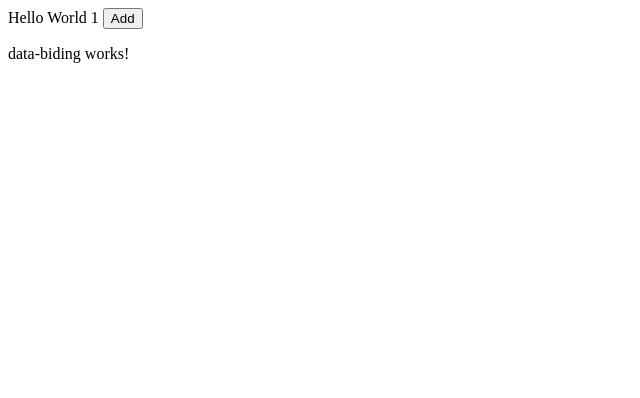
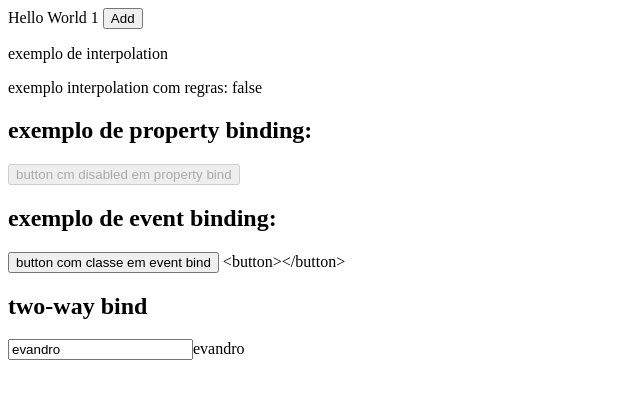
Before and after one commit to evanzs/angular-unitTest-jasmine, an Angular app: page / in a window 1280 px wide. Shown: the top 398 px of the page, without its empty margins (0-640 px from the left). Built offline with nearby package versions, Linux system fonts and the light colour scheme.

Commit message:
feat:sparkles: using data binding

```diff
--- a/src/app/app.module.ts
+++ b/src/app/app.module.ts
@@ -8,6 +8,7 @@ import { ListaInvestimentosComponent } from './lista-investimentos/lista-investi
 import {HttpClientModule} from '@angular/common/http';
 import { BrowserAnimationsModule } from '@angular/platform-browser/animations';
 import { DataBidingComponent } from './data-biding/data-biding.component'
+import { FormsModule } from '@angular/forms';
 
 @NgModule({
   declarations: [
@@ -20,7 +21,8 @@ import { DataBidingComponent } from './data-biding/data-biding.component'
     BrowserModule,
     HttpClientModule,
     BrowserAnimationsModule,
-    MatCardModule
+    MatCardModule,
+    FormsModule
   ],
   providers: [],
   bootstrap: [AppComponent]
--- a/src/app/data-biding/data-biding.component.html
+++ b/src/app/data-biding/data-biding.component.html
@@ -1 +1,10 @@
-<p>data-biding works!</p>
+<p>{{ interpolation }}</p>
+<p> exemplo interpolation com  regras: {{ interpolation == '' }}</p>
+<h2> exemplo de property binding:</h2>
+<button [disabled]="btnDisable"> button cm disabled em property bind</button>
+<h2> exemplo de event binding:</h2>
+<button (mousemove)="btnMouseMove()" (mouseover)="btnMouseOver()" > button com classe em event bind</button>
+{{btnEstilo}}
+
+<h2> two-way bind</h2>
+<input [(ngModel)]="inputValue">{{inputValue}}
--- a/src/app/data-biding/data-biding.component.ts
+++ b/src/app/data-biding/data-biding.component.ts
@@ -1,10 +1,27 @@
-import { Component } from '@angular/core';
+import { Component, ElementRef, OnInit } from '@angular/core';
 
 @Component({
   selector: 'app-data-biding',
   templateUrl: './data-biding.component.html',
   styleUrls: ['./data-biding.component.css']
 })
-export class DataBidingComponent {
+export class DataBidingComponent implements OnInit{
 
+   constructor(){}
+   ngOnInit(): void {
+
+   }
+   public interpolation:string = "exemplo de interpolation"
+   public btnDisable:boolean = true;
+   public btnEstilo:string = '<button></button>';
+   public inputValue:string="evandro"
+
+
+   public btnMouseOver(){
+    this.btnEstilo="accent"
+   }
+
+   public btnMouseMove(){
+    this.btnEstilo="mat-button"
+   }
 }
```
